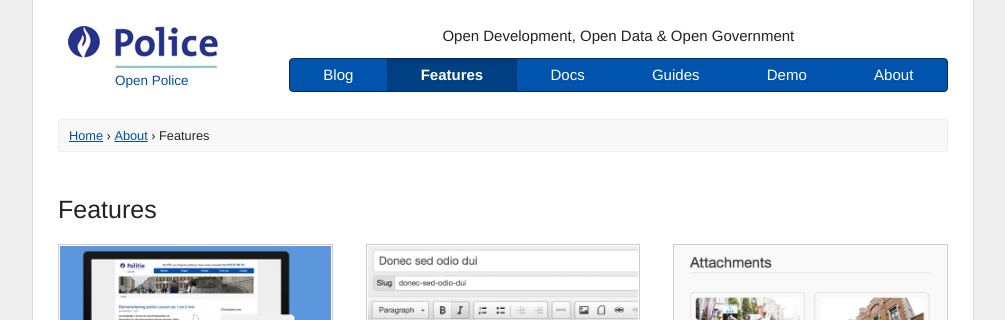
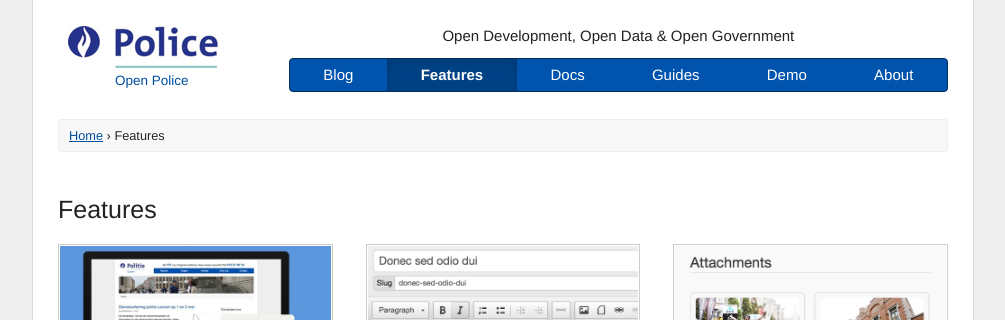
Before and after one commit to timble/www.openpolice.be, a Jekyll site: the page built from features/index.html, in a window 1280 px wide. Shown: the top 320 px of the page, without its empty margins (137-1142 px from the left). Built offline with Jekyll 4.4.1, drawn with Linux system fonts in a browser that asks for light colours.

Commit message:
re #815 - Fixed pathway

```diff
--- a/_layouts/features.html
+++ b/_layouts/features.html
@@ -8,13 +8,7 @@ layout: compress
     <ul class="breadcrumb">
         <li><a href="/" class="pathway">Home</a></li>
         <span class="divider">›</span>
-        {% if page.title == 'About' %}
-        <li>About</li>
-        {% else %}
-        <li><a href="/about" class="pathway">About</a></li>
-        <span class="divider">›</span>
         <li>{{ page.title }}</li>
-        {% endif %}
     </ul>
 </div>
 
```
